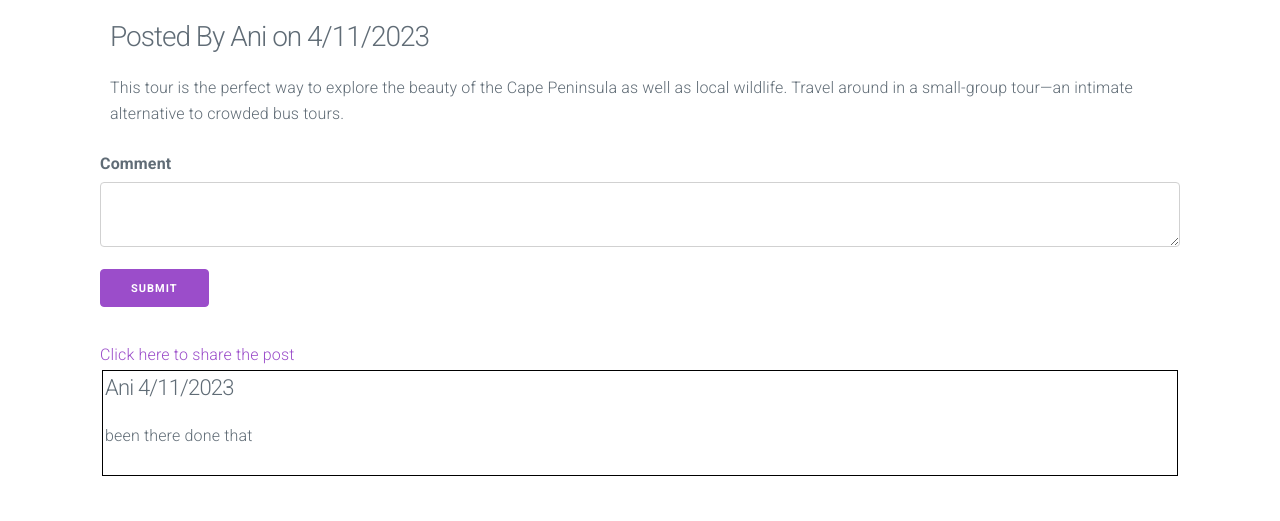
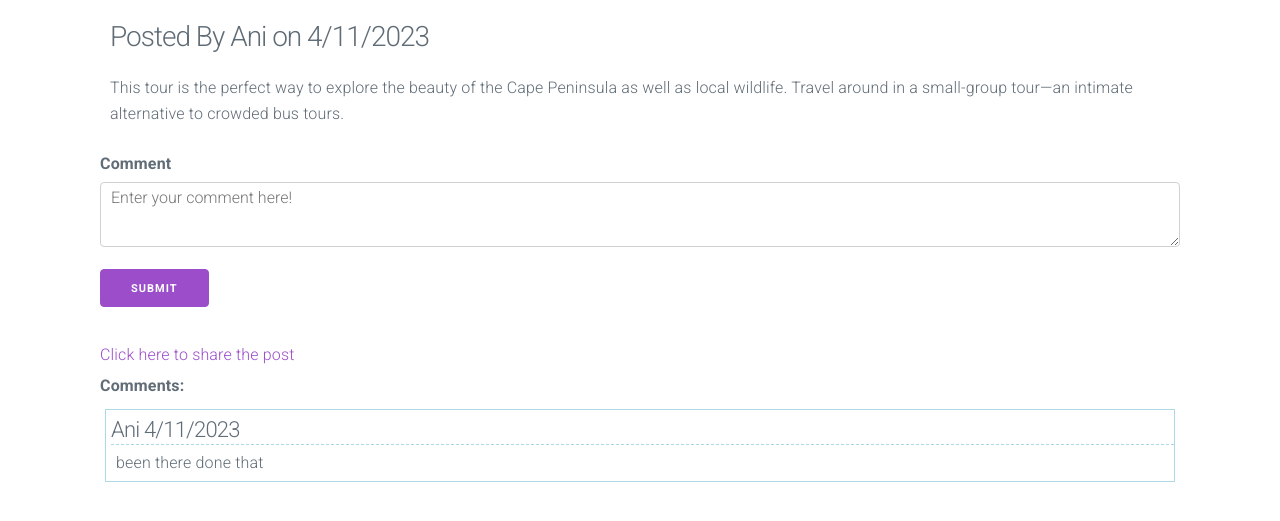
Before and after one commit to LL8719/Travel-Blog, a Node server app: page /allposts/1 in a window 1280 px wide. Shown: the part 194-715 px from the top of the page. Run offline with Node 20, Linux system fonts and the light colour scheme; a user stored in the database is signed in; data comes from the database, SQL or seed files in the repository; some libraries are stand-ins or nearby versions.

Commit message:
set up comment styling

```diff
--- a/public/css/style.css
+++ b/public/css/style.css
@@ -92,13 +92,24 @@ nav {
 .all-comments {
   display: flex;
   flex-direction: column;
+  margin-top: 5px;
 }
 
 .comment {
-  border: solid 1px black;
-  margin: 2px;
-  padding: 2px;
+  border: 1px solid lightblue;
+  margin: 5px;
+  padding: 5px 0 0 5px;
   width: auto;
+}
+
+.comment-user {
+  border-bottom: 1px dashed lightblue;
+  margin-bottom: 5px;
+}
+
+.comment-text {
+  padding: 0;
+  margin: 5px;
 }
 
 .homepage {
--- a/views/allposts.handlebars
+++ b/views/allposts.handlebars
@@ -8,7 +8,7 @@
   <form class="form existing-post-form" data-id="{{id}}">
     <div class="form-group">
       <label for="post-comment">Comment</label>
-      <textarea class="form-input" id="post-comment" name="post-comment"></textarea>
+      <textarea class="form-input" id="post-comment" name="post-comment" placeholder="Enter your comment here!"></textarea>
     </div>
     <div class="form-group">
       <button type="submit" class="btn btn-primary form-save" data-id="{{id}}">Submit</button>
@@ -25,10 +25,11 @@
 <div>
   {{#if comments.length}}
   <div class="all-comments">
+    <label>Comments:</label>
     {{#each comments as |comment|}}
     <div class="comment">
-      <h4>{{comment.user.username}} {{format_date comment.date_created}}</h4>
-      <p>{{comment_text}}</p>
+      <h4 class="comment-user">{{comment.user.username}} {{format_date comment.date_created}}</h4>
+      <p class="comment-text">{{comment_text}}</p>
     </div>
     {{/each}}
   </div>
```
